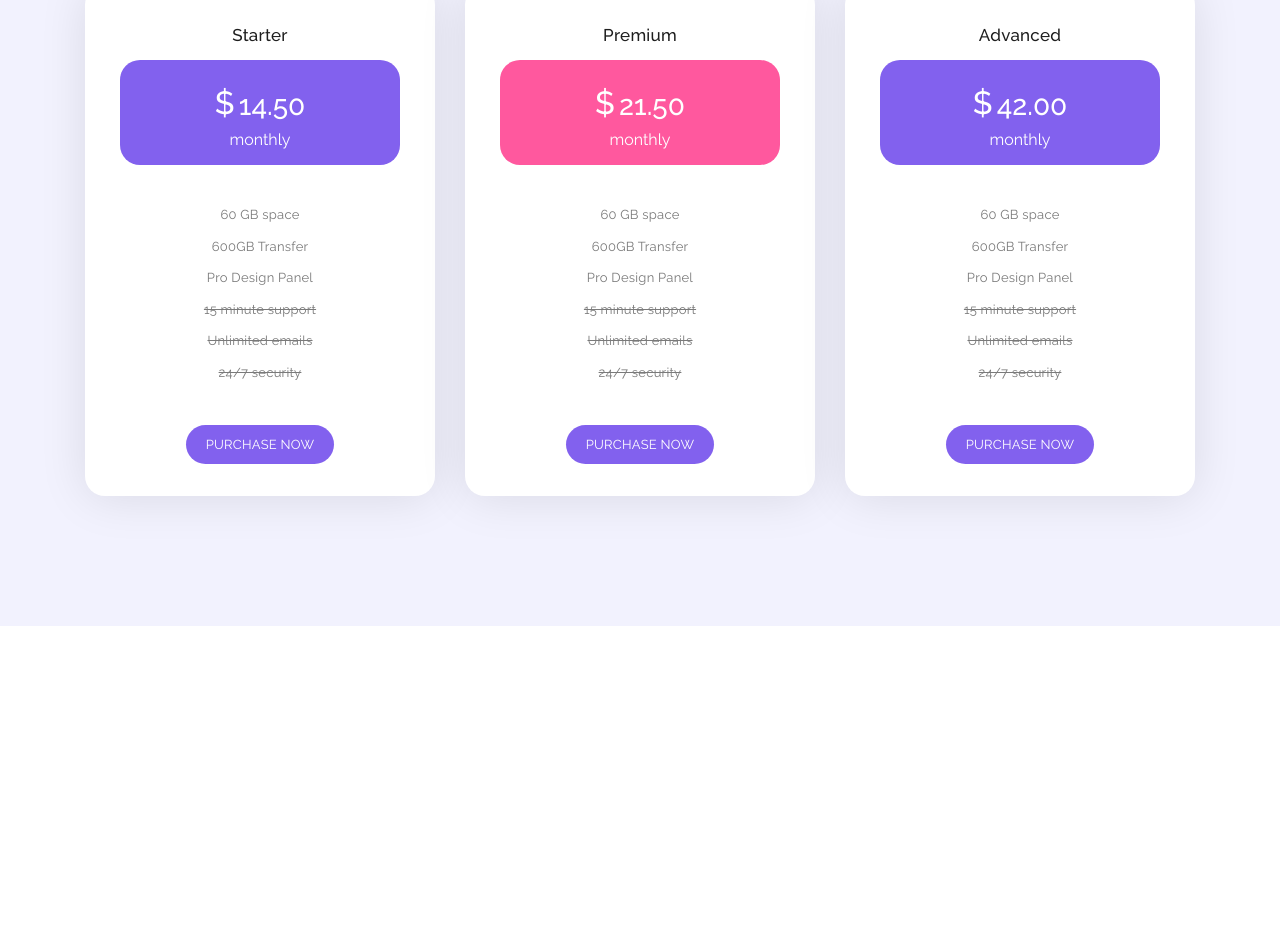
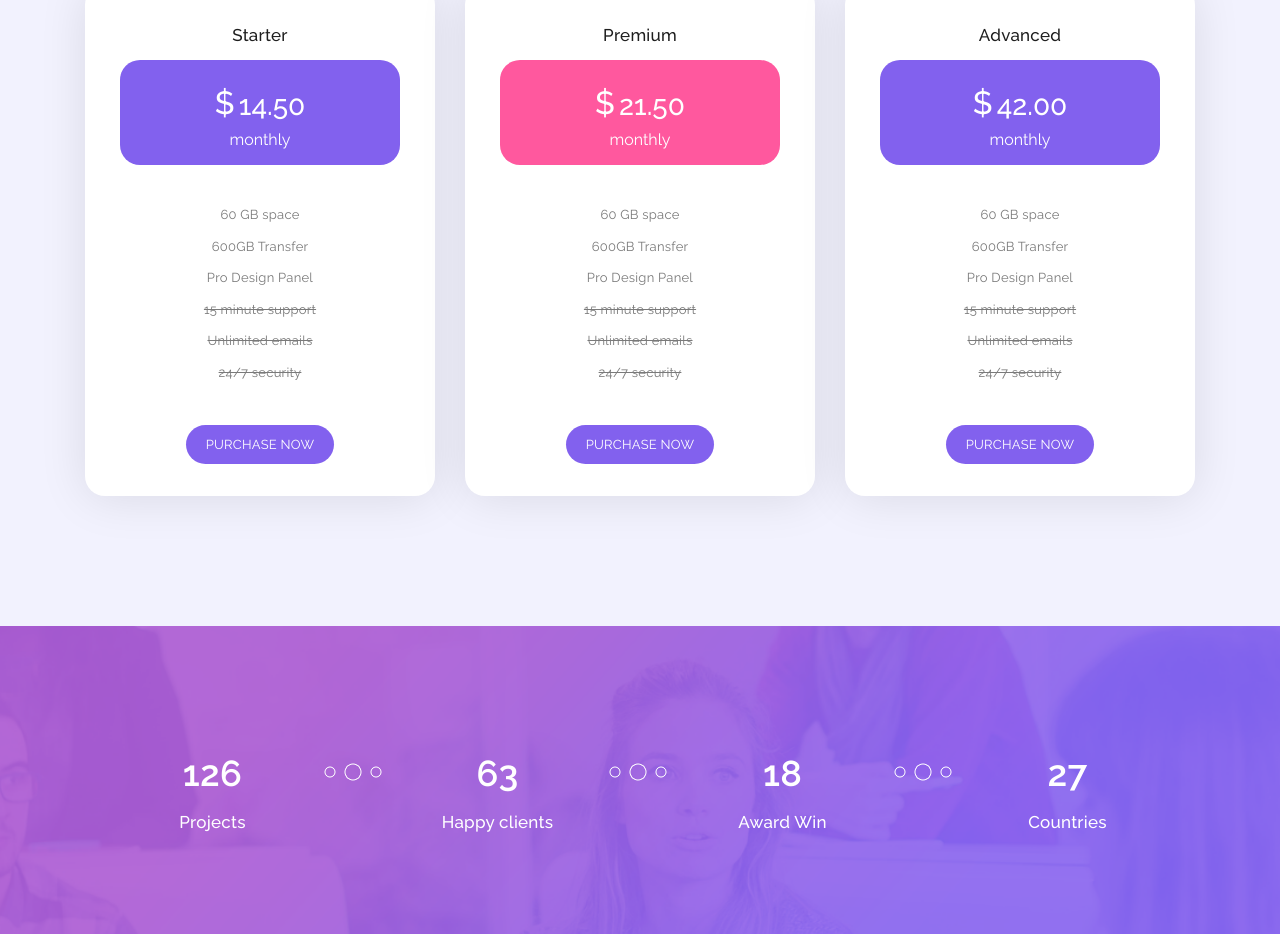
Before and after one commit to namhoangg/clone_2, a plain HTML site: page index.html in a window 1280 px wide. Shown: the part 3482-4416 px from the top of the page. Drawn offline with nearby package versions, Linux system fonts and the light colour scheme.

Commit message:
FINAL COMMIT

```diff
--- a/assets/css/style.css
+++ b/assets/css/style.css
@@ -178,7 +178,7 @@
     background-repeat: no-repeat;
     background-size: cover;
     background-position: center center;
-    background-image: url(/project2/assets/images/work-process-bg.png);
+    background-image: url(../images/work-process-bg.png);
     z-index: 2;
     top: -20%;
     left: -20%;
@@ -423,7 +423,7 @@ li{
     background-repeat: no-repeat;
     background-size: cover;
     background-position: center center;
-    background-image: url(/project2/assets/images/fun-facts-bg.png);
+    background-image: url(../images/fun-facts-bg.png);
     z-index: 2;
     top: -20%;
     left: -20%;
@@ -439,7 +439,7 @@ li{
     top:10px;
     height: 32px;
     left: 70%;
-    background: url(/project2/assets/images/circle-dec.png) center center no-repeat;
+    background: url(../images/circle-dec.png) center center no-repeat;
 }
 .section-7-decoration{
     position: relative;
```
